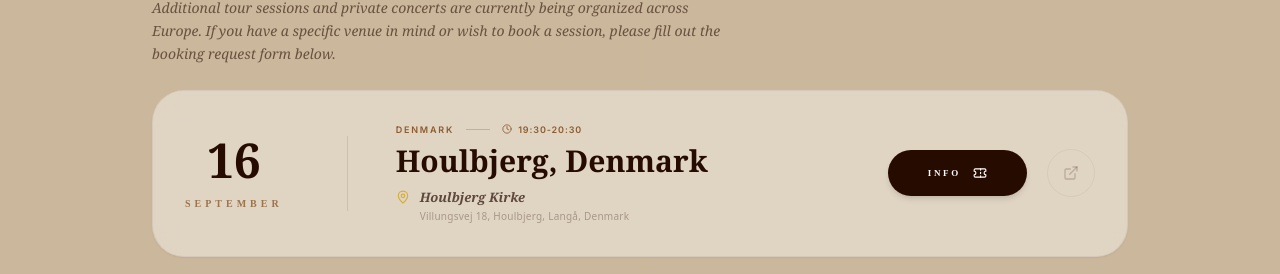
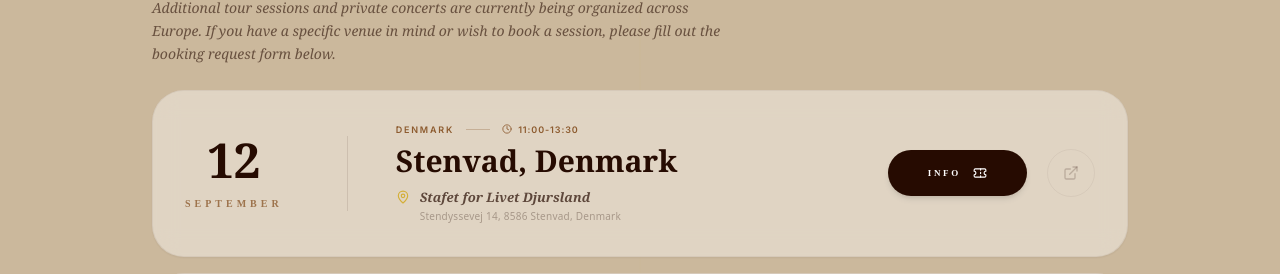
Before and after one commit to brianstilling/Ann-McBryan, a React (Vite) app: page / in a window 1280 px wide. Shown: the part 7779-8053 px from the top of the page. Built offline with nearby package versions, Linux system fonts and the light colour scheme; a web font is replaced by a local one.

Commit message:
feat: add Stafet for Livet Djursland concert
Update data version and add the September 12, 2026 concert in Stenvad, Denmark to the tour schedule.

```diff
--- a/App.tsx
+++ b/App.tsx
@@ -88,7 +88,7 @@ const App: React.FC = () => {
     window.addEventListener('hashchange', handleHashChange);
 
     // Versioning check to ensure Rackwitz and other updates display correctly
-    const DATA_VERSION = 'v1.49_houlbjerg_denmark_addition';
+    const DATA_VERSION = 'v1.50_stafet_djursland_addition';
     const savedVersion = localStorage.getItem('ann_mcbryan_data_ver');
     const savedSessions = localStorage.getItem('ann_mcbryan_sessions');
 
--- a/constants.ts
+++ b/constants.ts
@@ -224,6 +224,18 @@ export const TOUR_DATA: Concert[] = [
     ticketsUrl: 'https://www.pavillonen.dk/forside'
   },
   {
+    id: 'session-2026-stafet-djursland',
+    city: 'Stenvad, Denmark',
+    country: 'Denmark',
+    venue: 'Stafet for Livet Djursland',
+    address: 'Stendyssevej 14, 8586 Stenvad, Denmark',
+    date: 'September 12, 2026',
+    time: '11:00-13:30',
+    status: 'upcoming',
+    coordinates: { lat: 56.4411, lng: 10.6552 },
+    ticketsUrl: 'https://www.cancer.dk/stafetforlivet/stafetter/djursland/'
+  },
+  {
     id: 'session-2026-houlbjerg-kirke',
     city: 'Houlbjerg, Denmark',
     country: 'Denmark',
```
